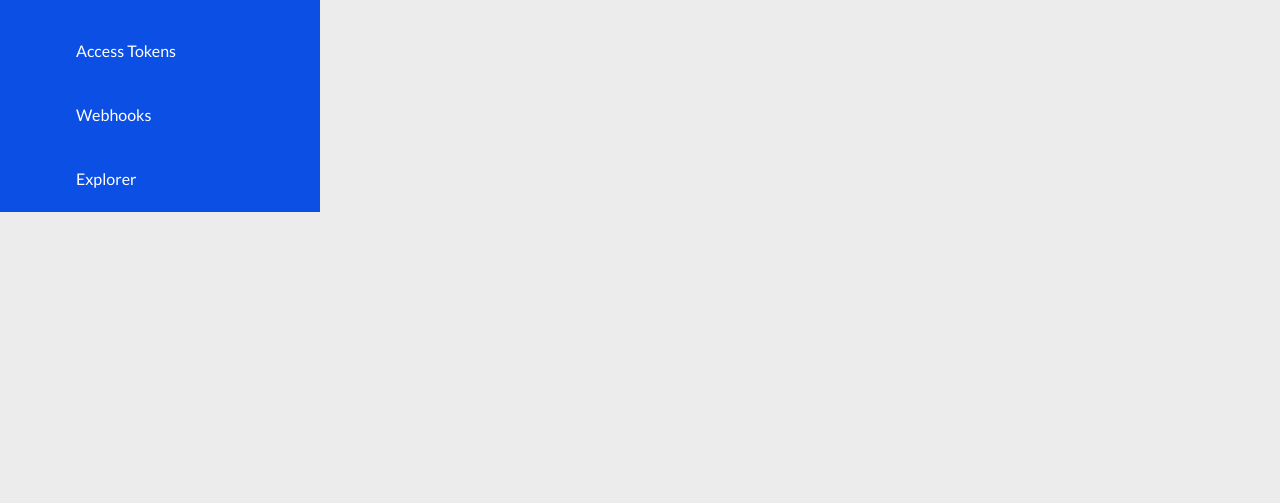
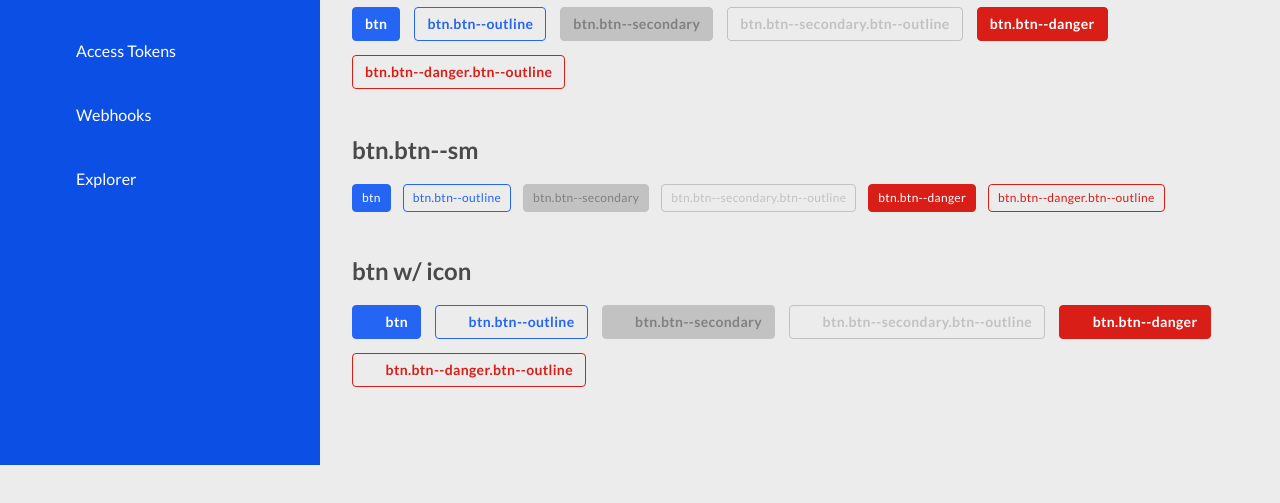
Before and after one commit to joshwilkerson/pco-api-app, a Gatsby site: page /webhooks in a window 1280 px wide. Shown: the part 205-708 px from the top of the page. Built offline with nearby package versions, Linux system fonts and the light colour scheme; Gatsby itself is replaced by a stand-in of ours.

Commit message:
Update buttons style & testing component

```diff
--- /dev/null
+++ b/src/components/buttons.js
@@ -0,0 +1,37 @@
+import React from 'react'
+import Symbol from './symbol'
+
+const Buttons = () => (
+  <div className="buttons-demo">
+    <div className="d-b w-100% mb-4">
+      <button className="btn">btn</button>
+      <button className="btn btn--outline">btn.btn--outline</button>
+      <button className="btn btn--secondary">btn.btn--secondary</button>
+      <button className="btn btn--secondary btn--outline">btn.btn--secondary.btn--outline</button>
+      <button className="btn btn--danger">btn.btn--danger</button>
+      <button className="btn btn--danger btn--outline">btn.btn--danger.btn--outline</button>
+    </div>
+
+    <div className="d-b w-100% mb-4">
+      <h2>btn.btn--sm</h2>
+      <button className="btn btn--sm">btn</button>
+      <button className="btn btn--outline btn--sm">btn.btn--outline</button>
+      <button className="btn btn--secondary btn--sm">btn.btn--secondary</button>
+      <button className="btn btn--secondary btn--outline btn--sm">btn.btn--secondary.btn--outline</button>
+      <button className="btn btn--danger btn--sm">btn.btn--danger</button>
+      <button className="btn btn--danger btn--outline btn--sm">btn.btn--danger.btn--outline</button>
+    </div>
+
+    <div className="d-b w-100% mb-4">
+      <h2>btn w/ icon</h2>
+      <button className="btn"><Symbol icon="pencil" /> btn</button>
+      <button className="btn btn--outline"><Symbol icon="chevron-down" /> btn.btn--outline</button>
+      <button className="btn btn--secondary"><Symbol icon="compass" /> btn.btn--secondary</button>
+      <button className="btn btn--secondary btn--outline"><Symbol icon="github" /> btn.btn--secondary.btn--outline</button>
+      <button className="btn btn--danger"><Symbol icon="trash" /> btn.btn--danger</button>
+      <button className="btn btn--danger btn--outline"><Symbol icon="terminal" /> btn.btn--danger.btn--outline</button>
+    </div>
+  </div>
+)
+
+export default Buttons
--- a/src/pages/webhooks.js
+++ b/src/pages/webhooks.js
@@ -1,11 +1,13 @@
 import React from 'react'
 import Layout from '../components/layout'
 import SEO from '../components/seo'
+import Buttons from '../components/buttons'
 
 const Webhooks = () => (
   <Layout>
     <SEO title="Webhooks" />
     <h1>Webhooks</h1>
+    <Buttons />
   </Layout>
 )
 
--- a/src/styles/_button.scss
+++ b/src/styles/_button.scss
@@ -1,25 +1,35 @@
+$button-primary: $pco_blue;
+$button-secondary: adjust-color($lightGray, $lightness: -20%);
+$button-danger: rgb(217, 30, 24);
+
 .btn {
   background: $button-primary;
   color: #fff;
   border: 1px solid $button-primary;
-  display: inline-block;
+  display: inline-flex;
   justify-content: center;
   align-items: center;
-  border-radius: 3px;
-  padding: .75em .825em .825em .825em;
+  border-radius: 4px;
+  padding: 7px 12px 8px 12px;
   text-decoration: none;
   box-sizing: border-box;
+  cursor: pointer;
+  transition: .1s all ease;
+  font-weight: bold;
+  font-family: $base_font;
+  font-size: .875em;
+  letter-spacing: .025em;
 
   &:hover {
     background: adjust-color($button-primary, $lightness: 4%);
   }
 
   .symbol {
-    width: 1em;
-    height: 1em;
+    width: .9em;
+    height: .9em;
     position: relative;
-    top: 1px;
-    margin: 0 .25em 0 .125em;
+    margin: 0 6px 0 2px;
+    fill: currentColor;
   }
 
   &.btn--secondary {
@@ -71,8 +81,51 @@
     }
   }
 
+  &.btn--danger {
+    background: $button-danger;
+    border: 1px solid $button-danger;
+
+    &:hover {
+      background: adjust-color($button-danger, $lightness: 4%);
+    }
+  }
+
+  &.btn--outline.btn--danger {
+    background: none;
+    color: $button-danger;
+
+    .symbol {
+      fill: $button-danger;
+    }
+
+    &:hover {
+      background: $button-danger;
+      color: #fff;
+
+      .symbol {
+        fill: #fff;
+      }
+    }
+  }
+
   &.btn--sm {
-    font-size: .8em;
-    padding: .375em .5em .475em .5em;
+    font-size: .75em;
+    padding: 5px 9px 6px 9px;
+    font-weight: normal;
+
+    .symbol {
+      height: .85em;
+      width: .85em;
+    }
   }
 }
+
+
+// buttons demo
+.buttons-demo {
+
+  .btn {
+    margin-right: 1em;
+    margin-bottom: 1em;
+  }
+}
--- a/src/styles/_variables.scss
+++ b/src/styles/_variables.scss
@@ -1,16 +1,16 @@
 @import url('https://fonts.googleapis.com/css?family=Lato:400,400i,700,700i');
-
 $base_font: "Lato", sans-serif;
 $base_font_color: #4a4a4a;
 
+
+// colors
 $pco_blue: #2565f4;
 $lightGray: #F5F5F5;
 $medGray: #808080;
-
-$button-primary: $pco_blue;
-$button-secondary: adjust-color($lightGray, $lightness: -20%);
+$background: #f9f9f9;
 
 
+// layout/element sizes
 $headerHeight: 8em;
 
 $sidebarWidth: (
@@ -22,6 +22,7 @@ $sidebarWidth: (
 $avatar-size: 2.25em;
 
 
+// helper functions
 @function get($map, $key) {
   @if map-has-key($map, $key) {
       @return map-get($map, $key);
```
